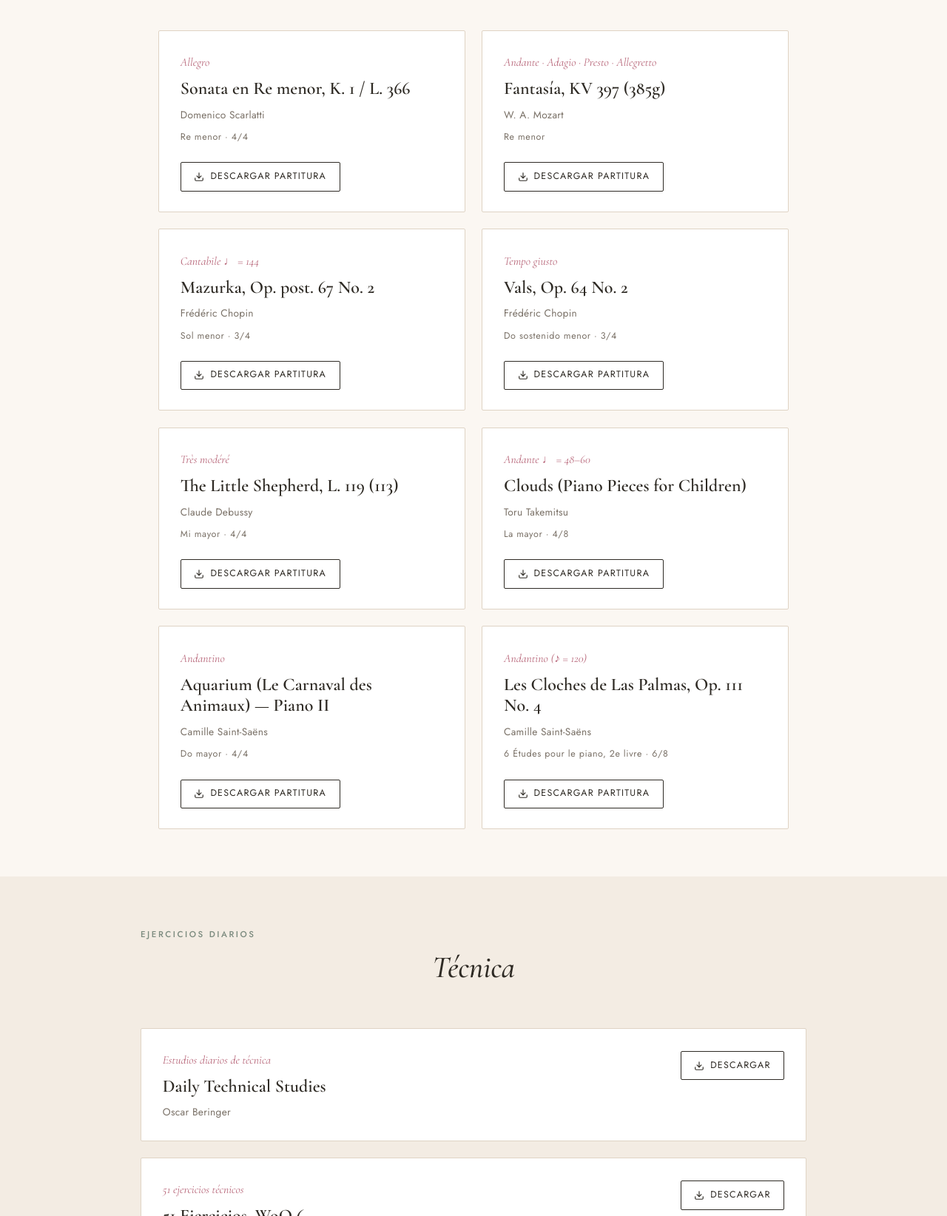
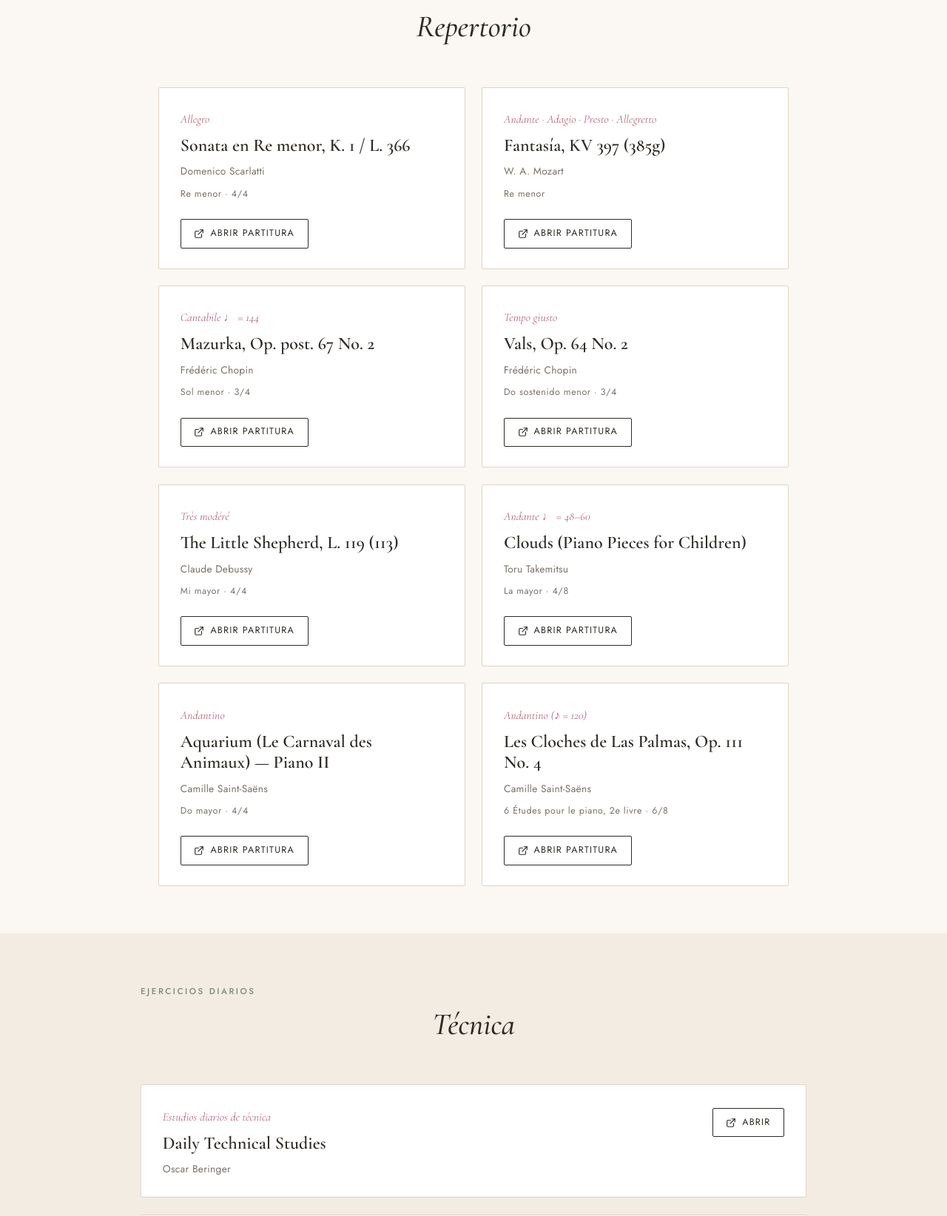
Before and after one commit to rodrigozamorapiano/matiascortes, a plain HTML site: page index.html in a window 1280 px wide. Shown: the part 704-2348 px from the top of the page at 74% size. Drawn offline with nearby package versions, Linux system fonts and the light colour scheme.

Commit message:
Add files via upload

```diff
--- a/index.html
+++ b/index.html
@@ -86,6 +86,32 @@
     font-weight:500;
     color:var(--ink);
   }
+
+  /* ---------- botón de bitácora ---------- */
+  .logbook-btn{
+    margin-top:2rem;
+    display:inline-flex;
+    align-items:center;
+    gap:0.55rem;
+    background:var(--accent);
+    border:1px solid var(--accent);
+    color:var(--white);
+    font-family:'Jost', sans-serif;
+    font-size:0.8rem;
+    letter-spacing:0.12em;
+    text-transform:uppercase;
+    text-decoration:none;
+    padding:0.7rem 1.4rem;
+    border-radius:var(--radius);
+    transition:background 0.2s, color 0.2s;
+  }
+  .logbook-btn:hover,
+  .logbook-btn:focus-visible{
+    background:none;
+    color:var(--accent);
+  }
+  .logbook-btn:focus-visible{ outline:2px solid var(--accent-2); outline-offset:2px; }
+  .logbook-btn svg{ width:16px; height:16px; flex-shrink:0; }
 
   /* ---------- piano illustration ---------- */
   .piano-wrap{
@@ -288,6 +314,10 @@
       <rect x="544.71" y="10" width="24.86" height="93.00" rx="1.5" class="bkey"/>
     </svg>
   </div>
+  <a class="logbook-btn" href="https://rodrigozamorapiano.github.io/bitacorapiano/" target="_blank" rel="noopener">
+    <svg viewBox="0 0 24 24" fill="none" stroke="currentColor" stroke-width="2" stroke-linecap="round" stroke-linejoin="round"><path d="M4 19.5A2.5 2.5 0 0 1 6.5 17H20"/><path d="M6.5 2H20v20H6.5A2.5 2.5 0 0 1 4 19.5v-15A2.5 2.5 0 0 1 6.5 2z"/></svg>
+    Bitácora de piano
+  </a>
 </header>
 
 <section id="repertorio">
@@ -301,9 +331,9 @@
       <h3>Sonata en Re menor, K. 1 / L. 366</h3>
       <span class="composer">Domenico Scarlatti</span>
       <span class="meta">Re menor · 4/4</span>
-      <a class="open-btn" href="Scarlatti-Piano_Sonata_in_d_minor_K__1___L__366-piano.pdf" download>
-        <svg viewBox="0 0 24 24" fill="none" stroke="currentColor" stroke-width="2" stroke-linecap="round" stroke-linejoin="round"><path d="M21 15v4a2 2 0 0 1-2 2H5a2 2 0 0 1-2-2v-4"/><polyline points="7 10 12 15 17 10"/><line x1="12" y1="15" x2="12" y2="3"/></svg>
-        Descargar partitura
+      <a class="open-btn" href="Scarlatti-Piano_Sonata_in_d_minor_K__1___L__366-piano.pdf" target="_blank" rel="noopener">
+        <svg viewBox="0 0 24 24" fill="none" stroke="currentColor" stroke-width="2" stroke-linecap="round" stroke-linejoin="round"><path d="M14 3h7v7"/><path d="M10 14 21 3"/><path d="M18 13v6a2 2 0 0 1-2 2H5a2 2 0 0 1-2-2V8a2 2 0 0 1 2-2h6"/></svg>
+        Abrir partitura
       </a>
     </article>
 
@@ -312,9 +342,9 @@
       <h3>Fantasía, KV 397 (385g)</h3>
       <span class="composer">W. A. Mozart</span>
       <span class="meta">Re menor</span>
-      <a class="open-btn" href="Mozart-Fantasy_in_d_minor_KV_397__385g_-piano.pdf" download>
-        <svg viewBox="0 0 24 24" fill="none" stroke="currentColor" stroke-width="2" stroke-linecap="round" stroke-linejoin="round"><path d="M21 15v4a2 2 0 0 1-2 2H5a2 2 0 0 1-2-2v-4"/><polyline points="7 10 12 15 17 10"/><line x1="12" y1="15" x2="12" y2="3"/></svg>
-        Descargar partitura
+      <a class="open-btn" href="Mozart-Fantasy_in_d_minor_KV_397__385g_-piano.pdf" target="_blank" rel="noopener">
+        <svg viewBox="0 0 24 24" fill="none" stroke="currentColor" stroke-width="2" stroke-linecap="round" stroke-linejoin="round"><path d="M14 3h7v7"/><path d="M10 14 21 3"/><path d="M18 13v6a2 2 0 0 1-2 2H5a2 2 0 0 1-2-2V8a2 2 0 0 1 2-2h6"/></svg>
+        Abrir partitura
       </a>
     </article>
 
@@ -323,9 +353,9 @@
       <h3>Mazurka, Op. post. 67 No. 2</h3>
       <span class="composer">Frédéric Chopin</span>
       <span class="meta">Sol menor · 3/4</span>
-      <a class="open-btn" href="Chopin-Mazurka_in_g_minor_op__67_2-piano.pdf" download>
-        <svg viewBox="0 0 24 24" fill="none" stroke="currentColor" stroke-width="2" stroke-linecap="round" stroke-linejoin="round"><path d="M21 15v4a2 2 0 0 1-2 2H5a2 2 0 0 1-2-2v-4"/><polyline points="7 10 12 15 17 10"/><line x1="12" y1="15" x2="12" y2="3"/></svg>
-        Descargar partitura
+      <a class="open-btn" href="Chopin-Mazurka_in_g_minor_op__67_2-piano.pdf" target="_blank" rel="noopener">
+        <svg viewBox="0 0 24 24" fill="none" stroke="currentColor" stroke-width="2" stroke-linecap="round" stroke-linejoin="round"><path d="M14 3h7v7"/><path d="M10 14 21 3"/><path d="M18 13v6a2 2 0 0 1-2 2H5a2 2 0 0 1-2-2V8a2 2 0 0 1 2-2h6"/></svg>
+        Abrir partitura
       </a>
     </article>
 
@@ -334,9 +364,9 @@
       <h3>Vals, Op. 64 No. 2</h3>
       <span class="composer">Frédéric Chopin</span>
       <span class="meta">Do sostenido menor · 3/4</span>
-      <a class="open-btn" href="Chopin-Waltz_in_c_sharp_minor_op__64_2-piano.pdf" download>
-        <svg viewBox="0 0 24 24" fill="none" stroke="currentColor" stroke-width="2" stroke-linecap="round" stroke-linejoin="round"><path d="M21 15v4a2 2 0 0 1-2 2H5a2 2 0 0 1-2-2v-4"/><polyline points="7 10 12 15 17 10"/><line x1="12" y1="15" x2="12" y2="3"/></svg>
-        Descargar partitura
+      <a class="open-btn" href="Chopin-Waltz_in_c_sharp_minor_op__64_2-piano.pdf" target="_blank" rel="noopener">
+        <svg viewBox="0 0 24 24" fill="none" stroke="currentColor" stroke-width="2" stroke-linecap="round" stroke-linejoin="round"><path d="M14 3h7v7"/><path d="M10 14 21 3"/><path d="M18 13v6a2 2 0 0 1-2 2H5a2 2 0 0 1-2-2V8a2 2 0 0 1 2-2h6"/></svg>
+        Abrir partitura
       </a>
     </article>
 
@@ -345,9 +375,9 @@
       <h3>The Little Shepherd, L. 119 (113)</h3>
       <span class="composer">Claude Debussy</span>
       <span class="meta">Mi mayor · 4/4</span>
-      <a class="open-btn" href="Debussy-The_Little_Shepherd_L__119__113_-piano.pdf" download>
-        <svg viewBox="0 0 24 24" fill="none" stroke="currentColor" stroke-width="2" stroke-linecap="round" stroke-linejoin="round"><path d="M21 15v4a2 2 0 0 1-2 2H5a2 2 0 0 1-2-2v-4"/><polyline points="7 10 12 15 17 10"/><line x1="12" y1="15" x2="12" y2="3"/></svg>
-        Descargar partitura
+      <a class="open-btn" href="Debussy-The_Little_Shepherd_L__119__113_-piano.pdf" target="_blank" rel="noopener">
+        <svg viewBox="0 0 24 24" fill="none" stroke="currentColor" stroke-width="2" stroke-linecap="round" stroke-linejoin="round"><path d="M14 3h7v7"/><path d="M10 14 21 3"/><path d="M18 13v6a2 2 0 0 1-2 2H5a2 2 0 0 1-2-2V8a2 2 0 0 1 2-2h6"/></svg>
+        Abrir partitura
       </a>
     </article>
 
@@ -356,9 +386,9 @@
       <h3>Clouds (Piano Pieces for Children)</h3>
       <span class="composer">Toru Takemitsu</span>
       <span class="meta">La mayor · 4/8</span>
-      <a class="open-btn" href="Clouds_Toru_Takemitsu_.pdf" download>
-        <svg viewBox="0 0 24 24" fill="none" stroke="currentColor" stroke-width="2" stroke-linecap="round" stroke-linejoin="round"><path d="M21 15v4a2 2 0 0 1-2 2H5a2 2 0 0 1-2-2v-4"/><polyline points="7 10 12 15 17 10"/><line x1="12" y1="15" x2="12" y2="3"/></svg>
-        Descargar partitura
+      <a class="open-btn" href="Clouds_Toru_Takemitsu_.pdf" target="_blank" rel="noopener">
+        <svg viewBox="0 0 24 24" fill="none" stroke="currentColor" stroke-width="2" stroke-linecap="round" stroke-linejoin="round"><path d="M14 3h7v7"/><path d="M10 14 21 3"/><path d="M18 13v6a2 2 0 0 1-2 2H5a2 2 0 0 1-2-2V8a2 2 0 0 1 2-2h6"/></svg>
+        Abrir partitura
       </a>
     </article>
 
@@ -367,9 +397,9 @@
       <h3>Aquarium (Le Carnaval des Animaux) — Piano II</h3>
       <span class="composer">Camille Saint-Saëns</span>
       <span class="meta">Do mayor · 4/4</span>
-      <a class="open-btn" href="Aquarium.pdf" download>
-        <svg viewBox="0 0 24 24" fill="none" stroke="currentColor" stroke-width="2" stroke-linecap="round" stroke-linejoin="round"><path d="M21 15v4a2 2 0 0 1-2 2H5a2 2 0 0 1-2-2v-4"/><polyline points="7 10 12 15 17 10"/><line x1="12" y1="15" x2="12" y2="3"/></svg>
-        Descargar partitura
+      <a class="open-btn" href="Aquarium.pdf" target="_blank" rel="noopener">
+        <svg viewBox="0 0 24 24" fill="none" stroke="currentColor" stroke-width="2" stroke-linecap="round" stroke-linejoin="round"><path d="M14 3h7v7"/><path d="M10 14 21 3"/><path d="M18 13v6a2 2 0 0 1-2 2H5a2 2 0 0 1-2-2V8a2 2 0 0 1 2-2h6"/></svg>
+        Abrir partitura
       </a>
     </article>
 
@@ -378,9 +408,9 @@
       <h3>Les Cloches de Las Palmas, Op. 111 No. 4</h3>
       <span class="composer">Camille Saint-Saëns</span>
       <span class="meta">6 Études pour le piano, 2e livre · 6/8</span>
-      <a class="open-btn" href="Les_Cloches_de_las_Palmas_etude_op_111.pdf" download>
-        <svg viewBox="0 0 24 24" fill="none" stroke="currentColor" stroke-width="2" stroke-linecap="round" stroke-linejoin="round"><path d="M21 15v4a2 2 0 0 1-2 2H5a2 2 0 0 1-2-2v-4"/><polyline points="7 10 12 15 17 10"/><line x1="12" y1="15" x2="12" y2="3"/></svg>
-        Descargar partitura
+      <a class="open-btn" href="Les_Cloches_de_las_Palmas_etude_op_111.pdf" target="_blank" rel="noopener">
+        <svg viewBox="0 0 24 24" fill="none" stroke="currentColor" stroke-width="2" stroke-linecap="round" stroke-linejoin="round"><path d="M14 3h7v7"/><path d="M10 14 21 3"/><path d="M18 13v6a2 2 0 0 1-2 2H5a2 2 0 0 1-2-2V8a2 2 0 0 1 2-2h6"/></svg>
+        Abrir partitura
       </a>
     </article>
 
@@ -400,9 +430,9 @@
           <h3>Daily Technical Studies</h3>
           <span class="composer">Oscar Beringer</span>
         </div>
-        <a class="open-btn" href="Beringer_Dauily_St.pdf" download>
-          <svg viewBox="0 0 24 24" fill="none" stroke="currentColor" stroke-width="2" stroke-linecap="round" stroke-linejoin="round"><path d="M21 15v4a2 2 0 0 1-2 2H5a2 2 0 0 1-2-2v-4"/><polyline points="7 10 12 15 17 10"/><line x1="12" y1="15" x2="12" y2="3"/></svg>
-          Descargar
+        <a class="open-btn" href="Beringer_Dauily_St.pdf" target="_blank" rel="noopener">
+          <svg viewBox="0 0 24 24" fill="none" stroke="currentColor" stroke-width="2" stroke-linecap="round" stroke-linejoin="round"><path d="M14 3h7v7"/><path d="M10 14 21 3"/><path d="M18 13v6a2 2 0 0 1-2 2H5a2 2 0 0 1-2-2V8a2 2 0 0 1 2-2h6"/></svg>
+          Abrir
         </a>
       </article>
 
@@ -412,9 +442,9 @@
           <h3>51 Ejercicios, WoO 6</h3>
           <span class="composer">Johannes Brahms</span>
         </div>
-        <a class="open-btn" href="Brahms_51_ejercicios_.pdf" download>
-          <svg viewBox="0 0 24 24" fill="none" stroke="currentColor" stroke-width="2" stroke-linecap="round" stroke-linejoin="round"><path d="M21 15v4a2 2 0 0 1-2 2H5a2 2 0 0 1-2-2v-4"/><polyline points="7 10 12 15 17 10"/><line x1="12" y1="15" x2="12" y2="3"/></svg>
-          Descargar
+        <a class="open-btn" href="Brahms_51_ejercicios_.pdf" target="_blank" rel="noopener">
+          <svg viewBox="0 0 24 24" fill="none" stroke="currentColor" stroke-width="2" stroke-linecap="round" stroke-linejoin="round"><path d="M14 3h7v7"/><path d="M10 14 21 3"/><path d="M18 13v6a2 2 0 0 1-2 2H5a2 2 0 0 1-2-2V8a2 2 0 0 1 2-2h6"/></svg>
+          Abrir
         </a>
       </article>
 
@@ -424,9 +454,9 @@
           <h3>Principios racionales de la técnica pianística</h3>
           <span class="composer">Alfred Cortot</span>
         </div>
-        <a class="open-btn" href="Cortot_Principios_.pdf" download>
-          <svg viewBox="0 0 24 24" fill="none" stroke="currentColor" stroke-width="2" stroke-linecap="round" stroke-linejoin="round"><path d="M21 15v4a2 2 0 0 1-2 2H5a2 2 0 0 1-2-2v-4"/><polyline points="7 10 12 15 17 10"/><line x1="12" y1="15" x2="12" y2="3"/></svg>
-          Descargar
+        <a class="open-btn" href="Cortot_Principios_.pdf" target="_blank" rel="noopener">
+          <svg viewBox="0 0 24 24" fill="none" stroke="currentColor" stroke-width="2" stroke-linecap="round" stroke-linejoin="round"><path d="M14 3h7v7"/><path d="M10 14 21 3"/><path d="M18 13v6a2 2 0 0 1-2 2H5a2 2 0 0 1-2-2V8a2 2 0 0 1 2-2h6"/></svg>
+          Abrir
         </a>
       </article>
 
```
